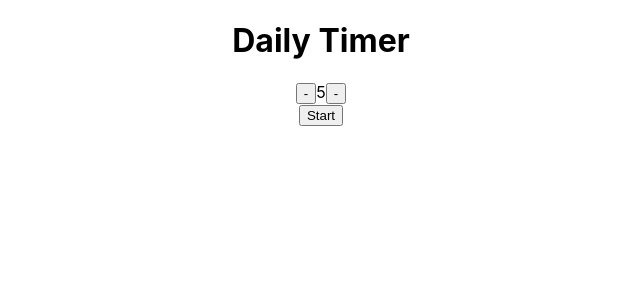
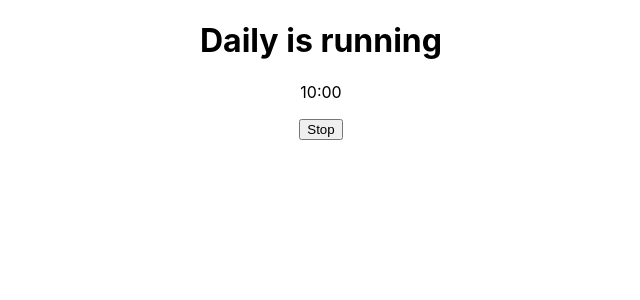
Before and after one commit to MikkoKarvonen/daily-timer, a React (Create React App) app: page / in a window 1280 px wide. Both pictures are taken after a click on the button "Start". Shown: the top 300 px of the page, without its empty margins (319-959 px from the left). Built offline with nearby package versions, Linux system fonts and the light colour scheme.

Commit message:
Add ability to start daily
Time is still only a placeholder.

```diff
--- a/src/App.js
+++ b/src/App.js
@@ -3,9 +3,18 @@
 
 function App() {
   const [people, setPeople] = useState(5);
+  const [daily, setDaily] = useState(false);
 
   return (
     <div className="App">
+      {daily ?
+        <div>
+          <h1>Daily is running</h1>
+          <p>10:00</p>
+          <button onClick={() => setDaily(!daily)}>Stop</button>
+        </div>
+      :
+        <div>
           <h1>Daily Timer</h1>
           <div class="controls">
             <button onClick={() => {
@@ -16,7 +25,9 @@
               if (people < 10) setPeople(people + 1)
             }}>-</button>
           </div>
-      <button>Start</button>
+          <button onClick={() => setDaily(!daily)}>Start</button>
+        </div>
+      }
     </div>
   );
 }
```
Lines whose indentation alone changed are shown as unchanged.
